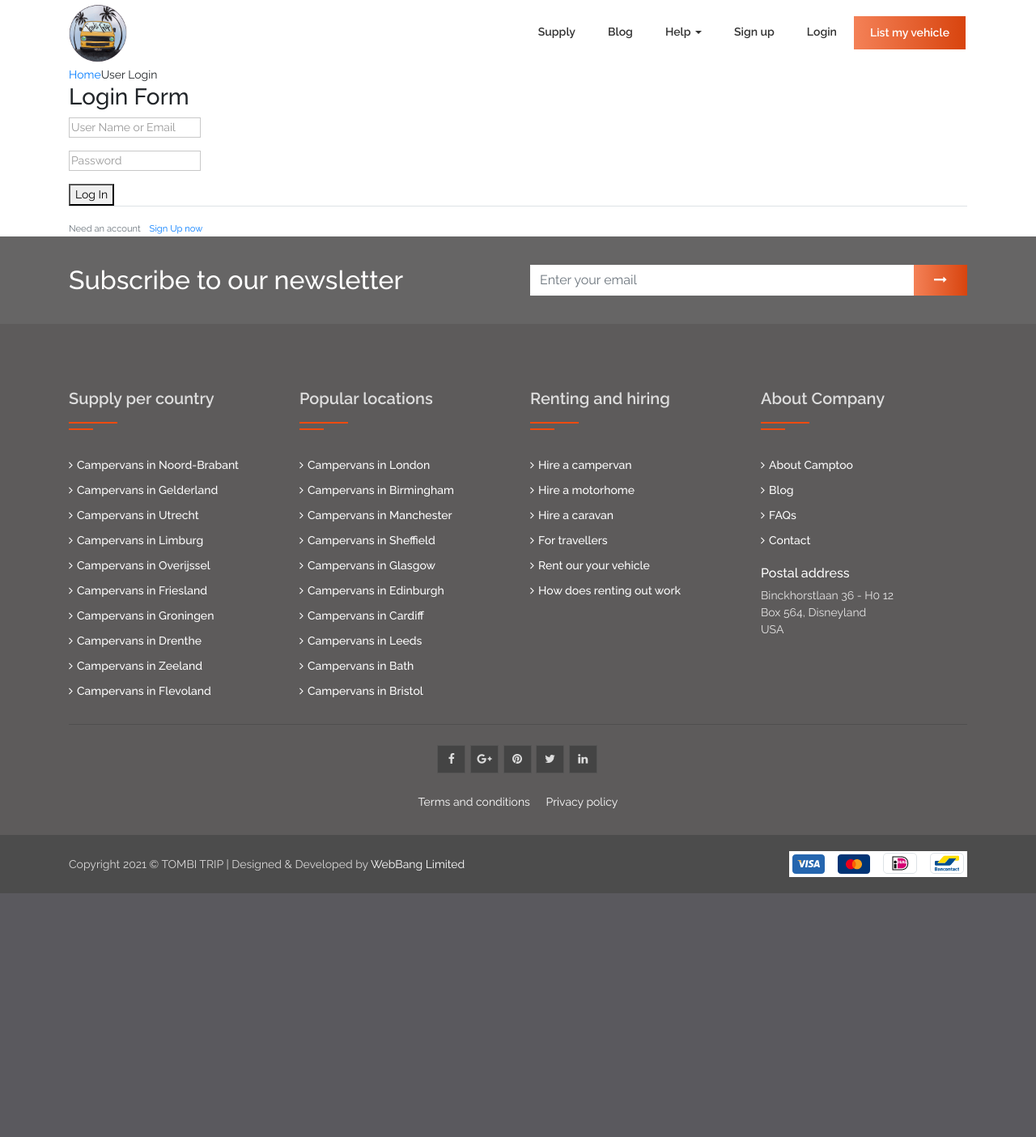
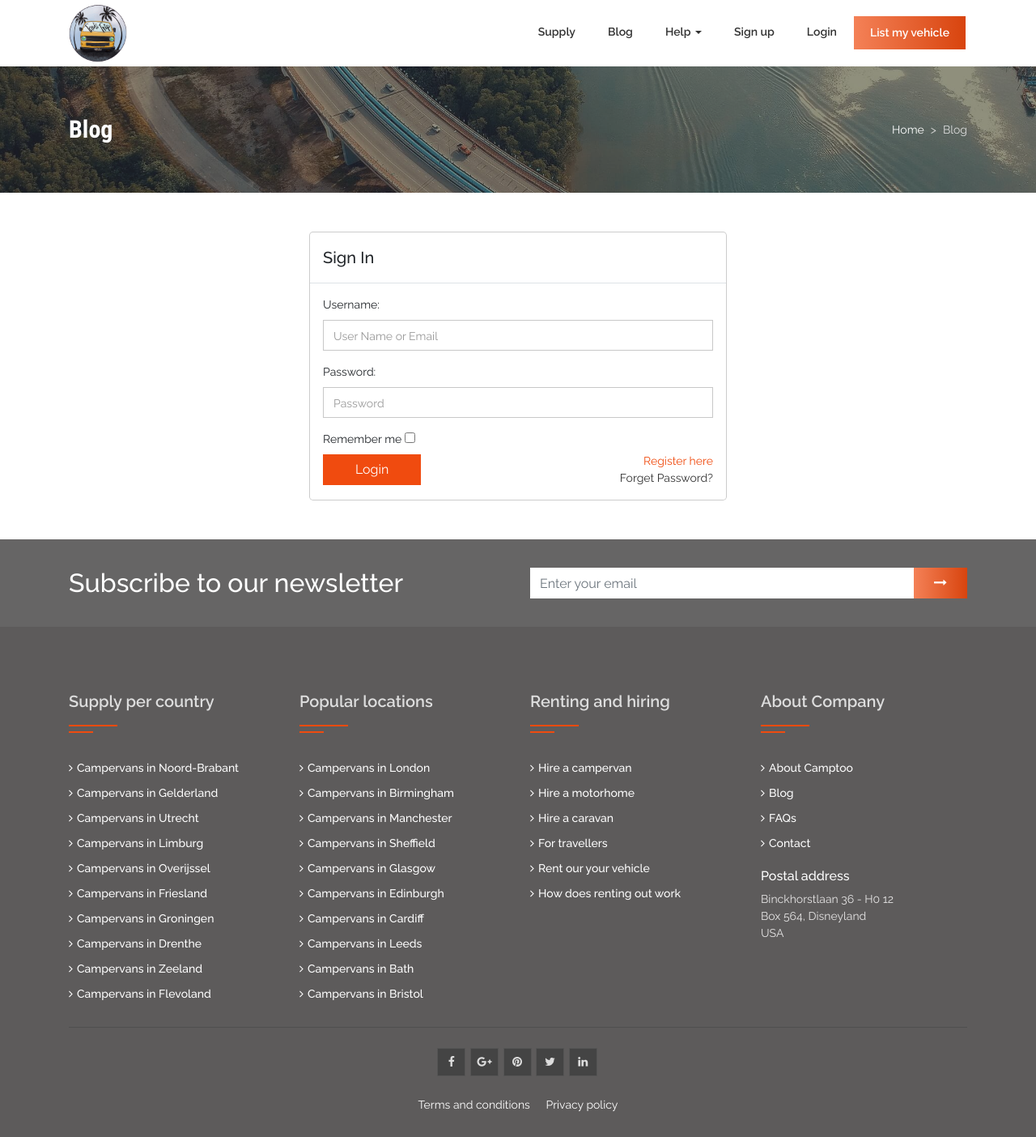
Before and after one commit to Sabbirdiu/tombitrip, a Django app: page /login/ in a window 1280 px wide. Shown: the top 1404 px of the page at 81% size. Before the commit the page ends 1103 px from the top, so only its background shows below. Run offline with Django 3.2, Linux system fonts and the light colour scheme; some libraries are stand-ins or nearby versions.

Commit message:
update login template

```diff
--- a/templates/user/login_form.html
+++ b/templates/user/login_form.html
@@ -1,68 +1,71 @@
 {% extends 'base.html' %}
 {% block content %}
+{% load static %}
+  <!--banner area start-->
+  <div class="banner-area content" style="background-image: url('{% static 'img/slide5.jpg' %}')">
+    <div class="overlay"></div>
+    <div class="container">
+        <div class="row">
+            <div class="col-12">
+                <div class="inner">
+                    <div class="text">
+                        <nav aria-label="breadcrumb-nav">
+                            <ol class="breadcrumb">
+                                <li class="breadcrumb-item">
+                                    <a href="index.html">Home</a>
+                                </li>
+                                <li class="breadcrumb-item active">Blog</li>
+                            </ol>
+                        </nav>
+                        <h1>Blog</h1>
+                    </div>
+                </div>
+            </div>
+        </div>
+    </div>
+</div>
+<!--banner area end-->
+   <!--sign up form-->
+   <div class="row justify-content-center mb-5 mt-5 moda" id="exampleModalsignup" tabindex="-1" role="dialog" aria-labelledby="exampleModalLabel" aria-hidden="true">
+    <div class="col-lg-5 mb-5 mb-lg-0 moal-dialog" role="document">
+        <div class="modal-content">
+            <div class="modal-header">
+                <h5 class="modal-title" id="exampleModalsignup">Sign In</h5>
+            </div>
+            <div class="\ modal-body">
+                <form class="form" action="" method="post">
+					{% csrf_token %}
 
+
+
+					<div class="form-group">
+						<label for="username" class="text-information">Username:</label><br>
+						<input type="text" name="username" id="username1" class="form-control" placeholder="User Name or Email">
+					</div>
+					<div class="form-group">
+						<label for="password" class="text-information">Password:</label><br>
+						<input type="password" name="password" id="password1" class="form-control" placeholder="Password">
+					</div>
+
+
+					<div class="form-group mb_55">
+						<label for="remember-me" class="text-information"><span>Remember me</span> <span><input id="remember-me" name="remember-me" type="checkbox"></span></label><br>
+						<input type="submit" name="submit" class="btn btn-info btn-md log" value="Login">
+					</div>
+					<div id="register-link" class="text-right regi">
+						<a href="{% url 'signup_form' %}" class="text-info text-color">Register here</a><br> <a class="black-color" href="forget.html">Forget Password?</a>
+					</div>
+				</div>
+				</form>
+            </div>
+        </div>
+    </div>
+</div>
 	<!-- BREADCRUMB -->
 	<div id="breadcrumb">
-		<div class="container">
-			<ul class="breadcrumb">
-				<li><a href="/">Home</a></li>
-				<li class="active">User Login</li>
-			</ul>
-		</div>
+
 	</div>
 	<!-- /BREADCRUMB -->
 
-	<!-- section -->
-	<div class="section">
-		<!-- container -->
-		<div class="container">
-			<!-- row -->
-			<div class="row">
 
-                <div class="col-md-12">
-                    <div class="billing-details">
-
-                        <div class="section-title">
-                            <h3 class="title">Login Form</h3>
-                        </div>
-
-                        {% if messages %}
-                            {% for message in messages %}
-                                <div class="alert alert-{{message.tags}}" role="alert">
-                                    {{ message }}
-                                </div>
-                            {% endfor %}
-                        {% endif %}
-
-                        <form action="" method="post">
-                            {% csrf_token %}
-                           <div class="form-group">
-								<input class="input" type="text" name="username" placeholder="User Name or Email">
-							</div>
-							<div class="form-group">
-								<input class="input" type="password" name="password" placeholder="Password">
-							</div>
-							<div class="form">
-							<!-- <button style="background-color: #F8694A;color: honeydew;" type="submit">Log In</button> -->
-							<button class="primary-btn" type="submit">Log In</button>
-						</div>
-						</form>
-						<div class="border-top pt-3">
-							<small class="text-muted"
-							  >Need an account
-
-							  <a href="{% url 'signup_form' %}" class="ml-2">Sign Up now</a>
-							</small>
-						  </div>
-
-                    </div>
-                </div>
-
-
-			</div>
-			<!-- /row -->
-		</div>
-		<!-- /container -->
-	</div>
-	<!-- /section -->
 {% endblock %}
```
Also changed, not shown: user/forms.py (+55 -3 lines), db.sqlite3.
